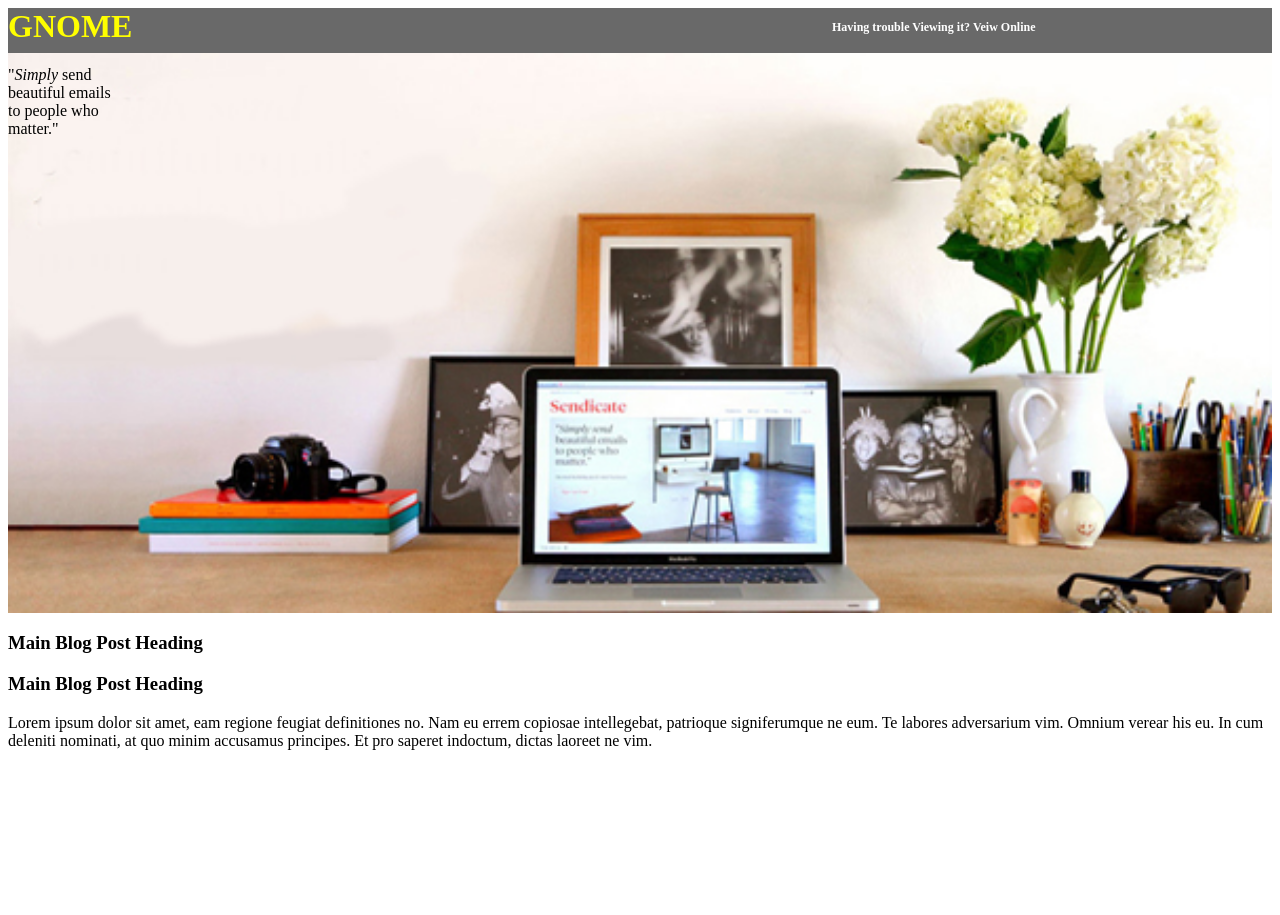
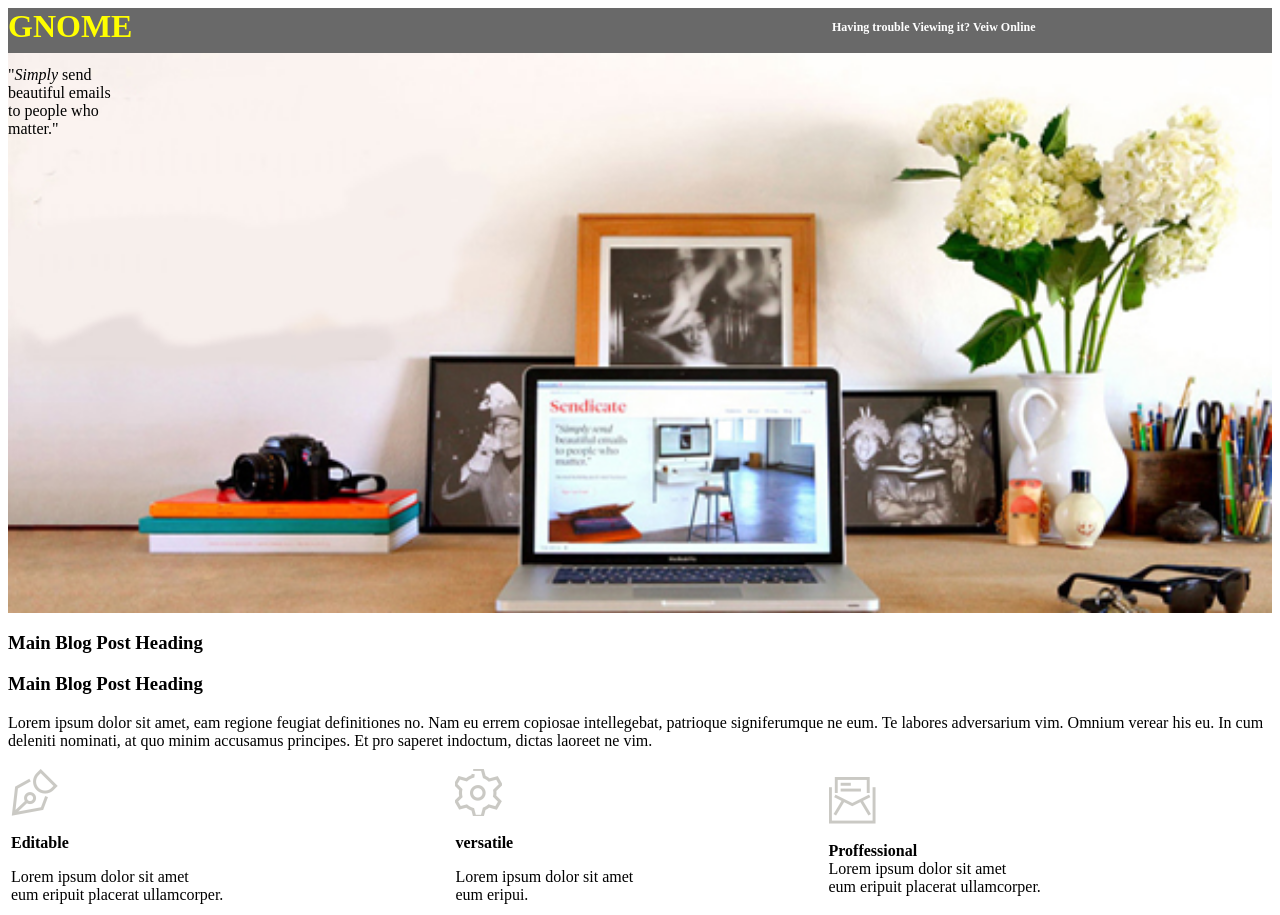
Before and after one commit to kelvinmuchui/preCourseWork, a plain HTML site: page index.html in a window 1280 px wide. Before the commit the page ends 800 px from the top, so only its background shows below. Drawn offline with Linux system fonts and the light colour scheme.

Commit message:
Update index.html

```diff
--- a/index.html
+++ b/index.html
@@ -18,4 +18,42 @@
             <p id="p2">Lorem ipsum dolor sit amet, eam regione feugiat definitiones no. Nam eu errem copiosae intellegebat, patrioque signiferumque ne eum. Te labores adversarium vim. Omnium verear his eu. In cum deleniti nominati, at quo minim accusamus principes. Et pro saperet indoctum, dictas laoreet ne vim.
             </p>
             </section>
+             <section class="contentthree" "row-3-7">
+            <table style="width:100%">
+  <tr>
+    <td><img src="logo_editable.png">
+        <br>
+        <br>
+     <b> Editable</b>
+        <br>
+           <p>
+        Lorem ipsum dolor sit amet
+        <br>eum eripuit placerat ullamcorper.
+        </p
+      </td>
+    <td><img src="logo_versatile.png">
+        <br>
+        <br>
+     <b> versatile</b>
+        <br>
+           <p>
+        Lorem ipsum dolor sit amet
+        <br>eum eripui.
+        </p
+      </td>
+    <td><img src="logo_pro.png">
+        <br>
+        <br>
+     <b> Proffessional</b>
+        <br
+            <p>
+        Lorem ipsum dolor sit amet
+        <br>eum eripuit placerat ullamcorper.
+        </p>
+      </td>
+  </tr>
+
+</table>
+        </section>
+
     </body></html>
```
